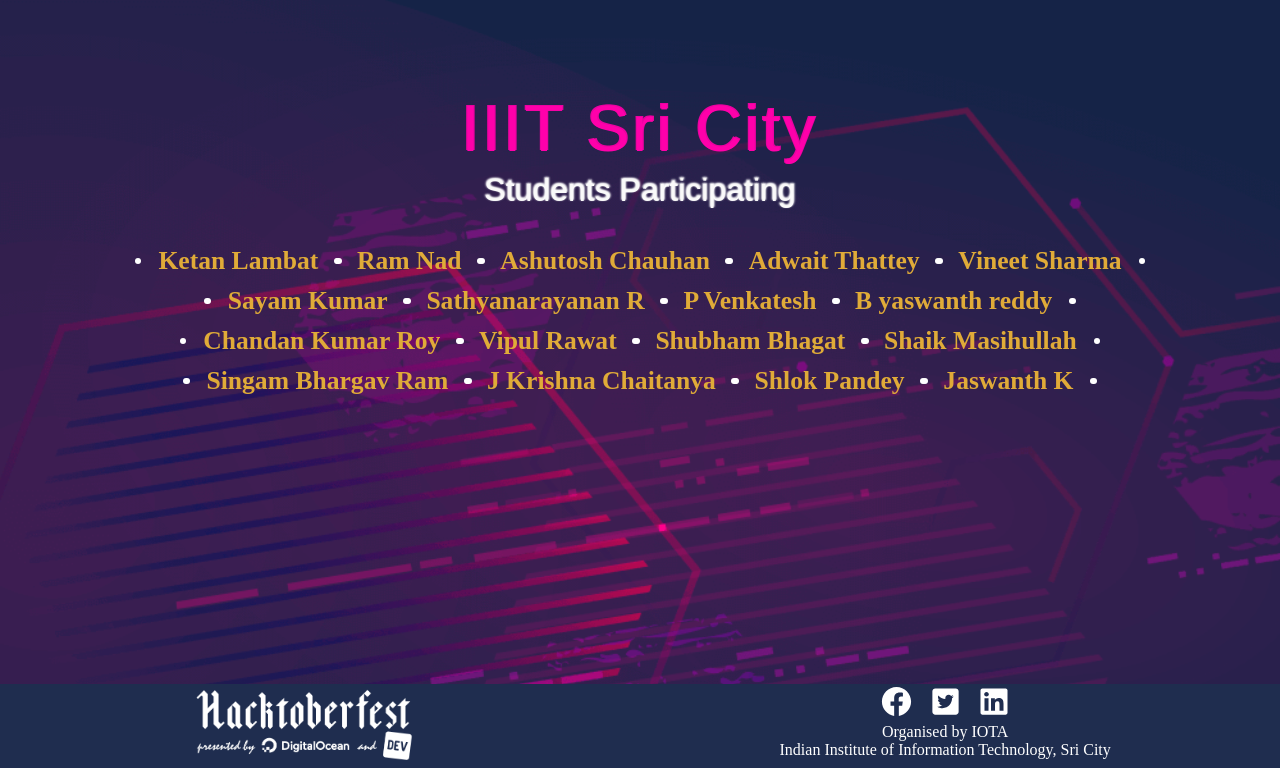
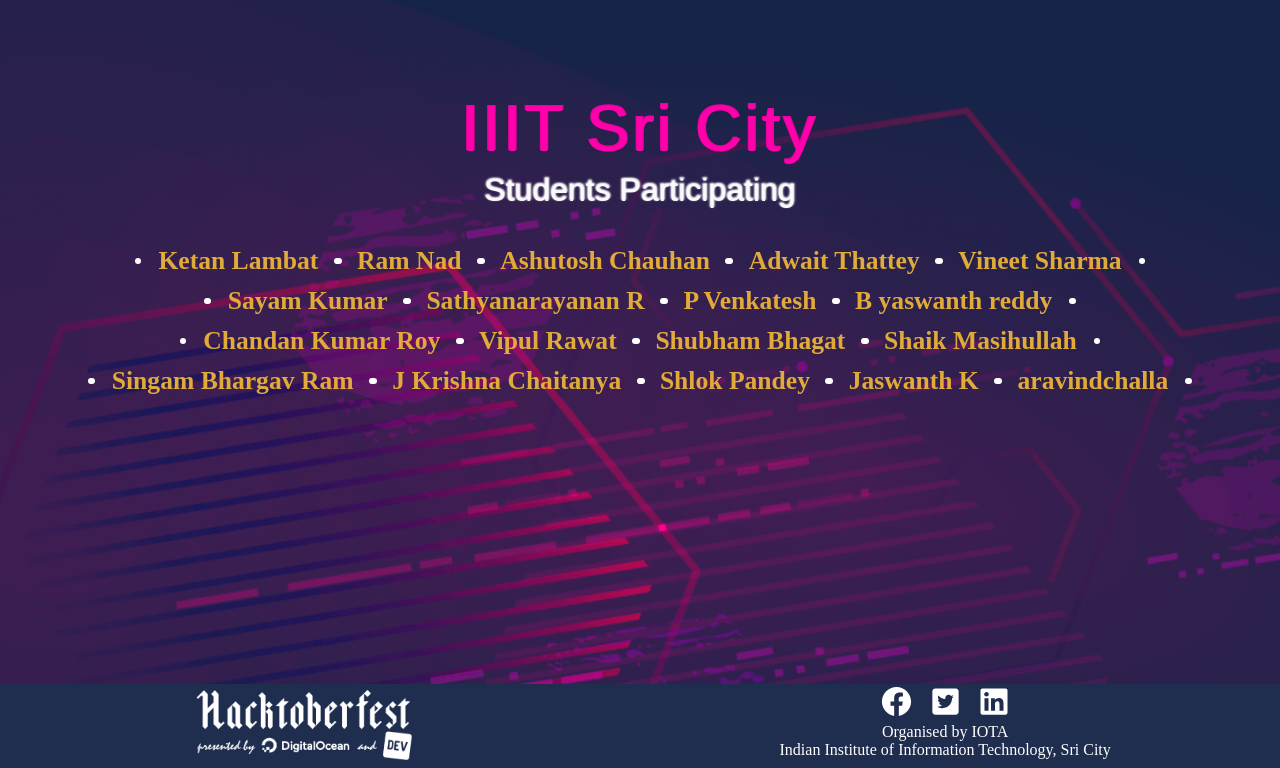
Before and after one commit to Project-Club-IIITS/hacktoberfest2019-participants, a Jekyll site: the page index.html, which Jekyll copies as it is, in a window 1280 px wide, cut to the strip 132-900 px from the top of the page. Built offline with Jekyll 4.4.1, drawn with Linux system fonts in a browser that asks for light colours; some web fonts are replaced.

Commit message:
add my name

```diff
--- a/index.html
+++ b/index.html
@@ -63,6 +63,7 @@
                 <li><a href="https://github.com/chaitanya531">J Krishna Chaitanya</a></li>
                 <li><a href="https://github.com/b30wulffz">Shlok Pandey</a></li>
                 <li><a href="https://github.com/JazzKriss21">Jaswanth K</a></li>
+                <li><a href="https://github.com/aravindchalla">aravindchalla</a></li>
 
             </ul>
         </div>
```
